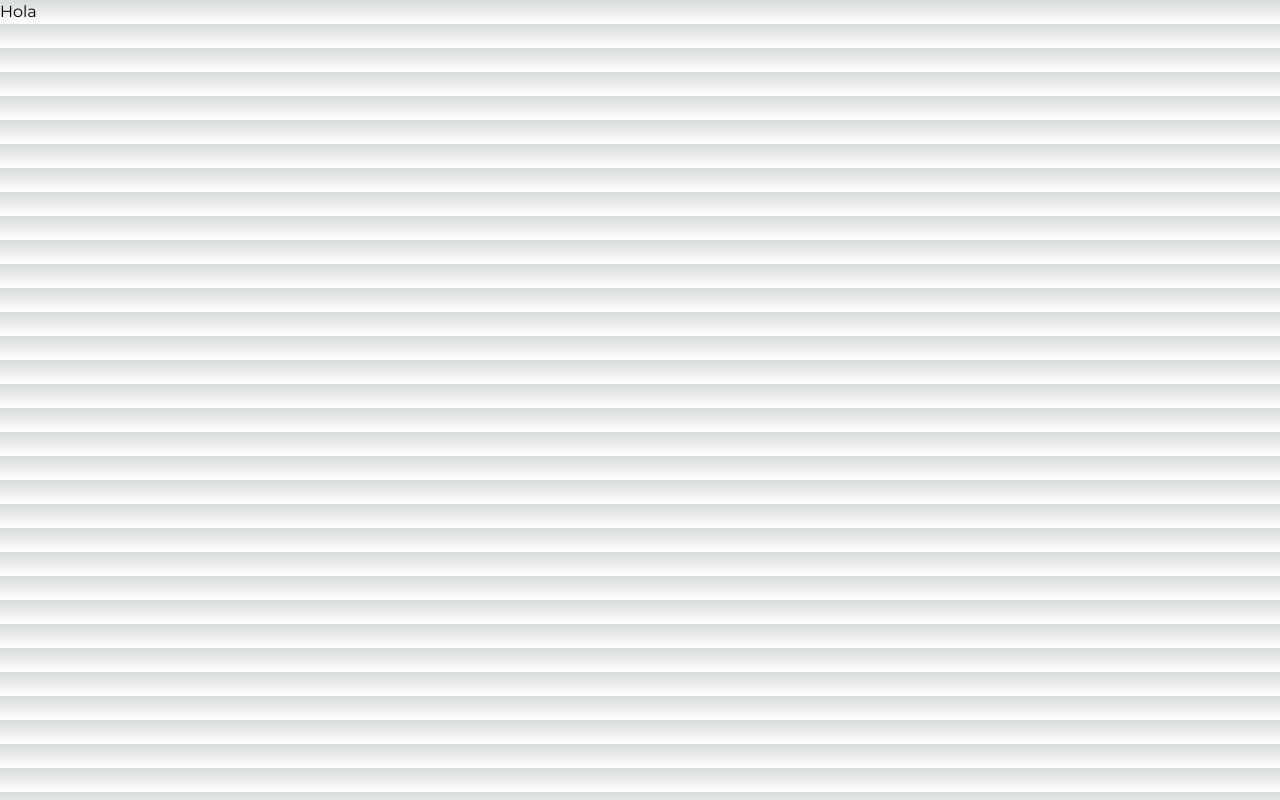
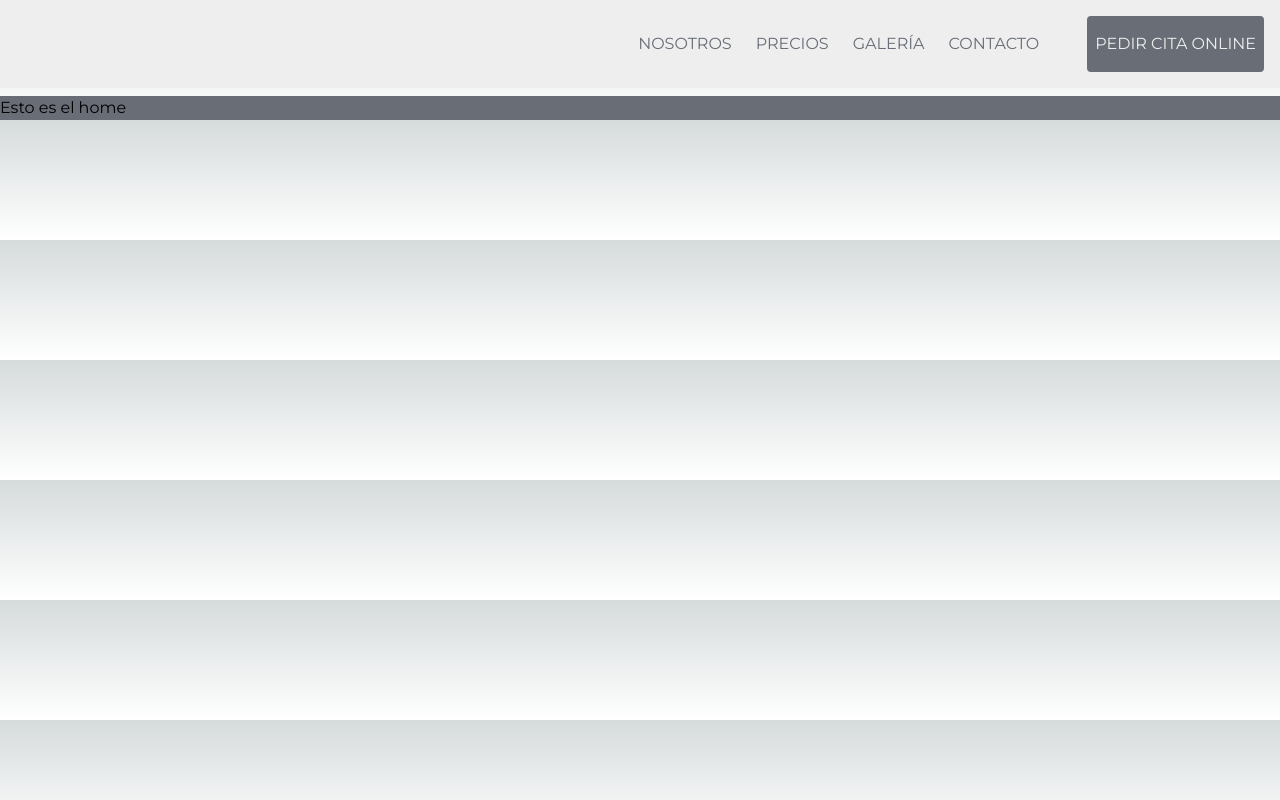
Before and after one commit to AdrianRgGit/barber-shop, a Next.js app: page / in a window 1280 px wide. Built offline with nearby package versions, Linux system fonts and the light colour scheme.

Commit message:
de momento lo dejo así

```diff
--- a/src/app/page.tsx
+++ b/src/app/page.tsx
@@ -1,3 +1,13 @@
+import NavBar from "@/components/Layout/NavBar/NavBar";
+
 export default function Home() {
-  return <main className="orange">Hola</main>;
+  return (
+    <main className="orange h-full bg-gray">
+      <div className="mb-24">
+        <NavBar />
+      </div>
+
+      <p>Esto es el home</p>
+    </main>
+  );
 }
--- /dev/null
+++ b/src/components/Layout/NavBar/NavBar.tsx
@@ -0,0 +1,43 @@
+import React from "react";
+
+const NavBar = () => {
+  return (
+    <nav className="fixed top-0 z-10 flex w-full items-center justify-end gap-x-12 bg-light-gray p-4 text-gray">
+      <div className="space-x-6">
+        <a
+          href="#"
+          className="transition-colors duration-200 hover:text-orange"
+        >
+          NOSOTROS
+        </a>
+        <a
+          href="#"
+          className="transition-colors duration-200 hover:text-orange"
+        >
+          PRECIOS
+        </a>
+        <a
+          href="#"
+          className="transition-colors duration-200 hover:text-orange"
+        >
+          GALERÍA
+        </a>
+        <a
+          href="#"
+          className="transition-colors duration-200 hover:text-orange"
+        >
+          CONTACTO
+        </a>
+      </div>
+
+      <button
+        type="button"
+        className="rounded bg-gray px-2 py-4 text-light-gray transition-colors duration-200 hover:bg-orange"
+      >
+        PEDIR CITA ONLINE
+      </button>
+    </nav>
+  );
+};
+
+export default NavBar;
--- a/src/components/NavBar/NavBar.tsx
+++ /dev/null
@@ -1,9 +0,0 @@
-import React from 'react'
-
-const NavBar = () => {
-  return (
-    <div>NavBar</div>
-  )
-}
-
-export default NavBar
```
Also changed, not shown: src/components/Layout/Footer/Footer.tsx (renamed from src/components/Footer/Footer.tsx).
